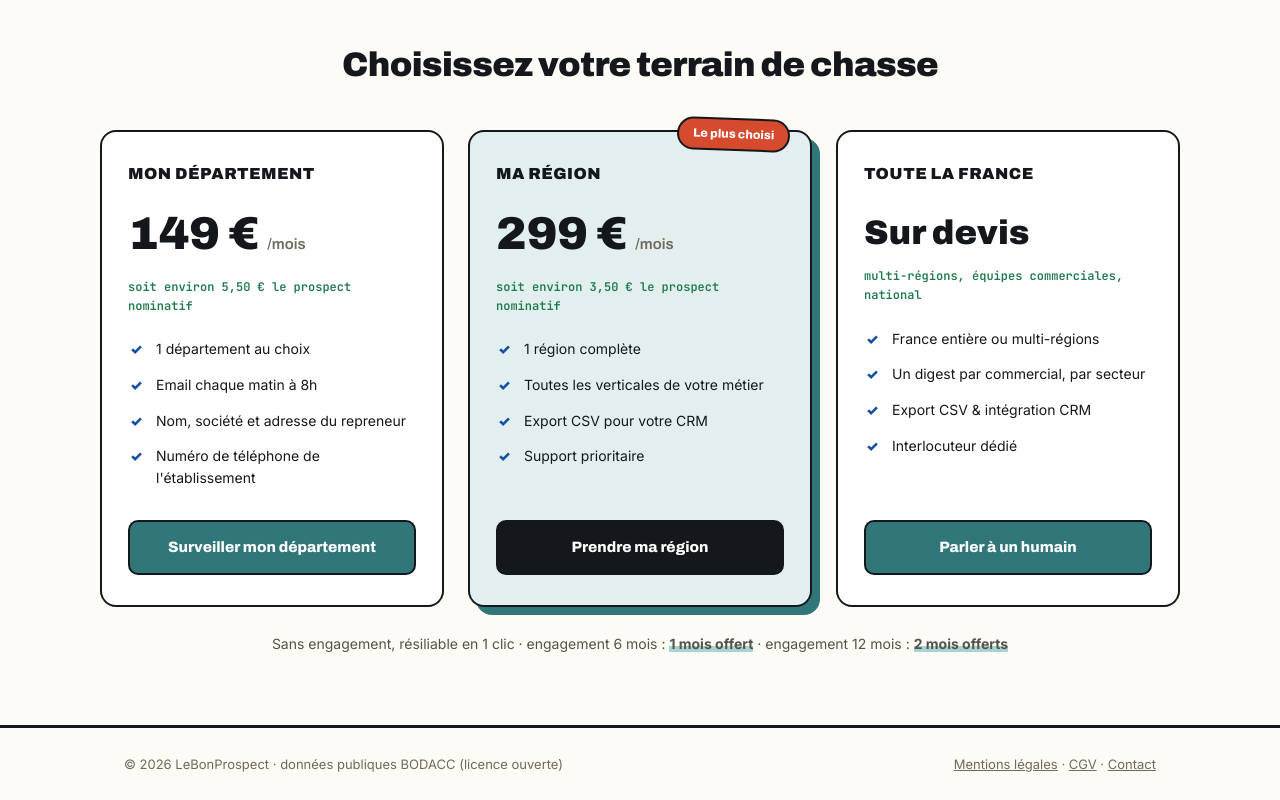
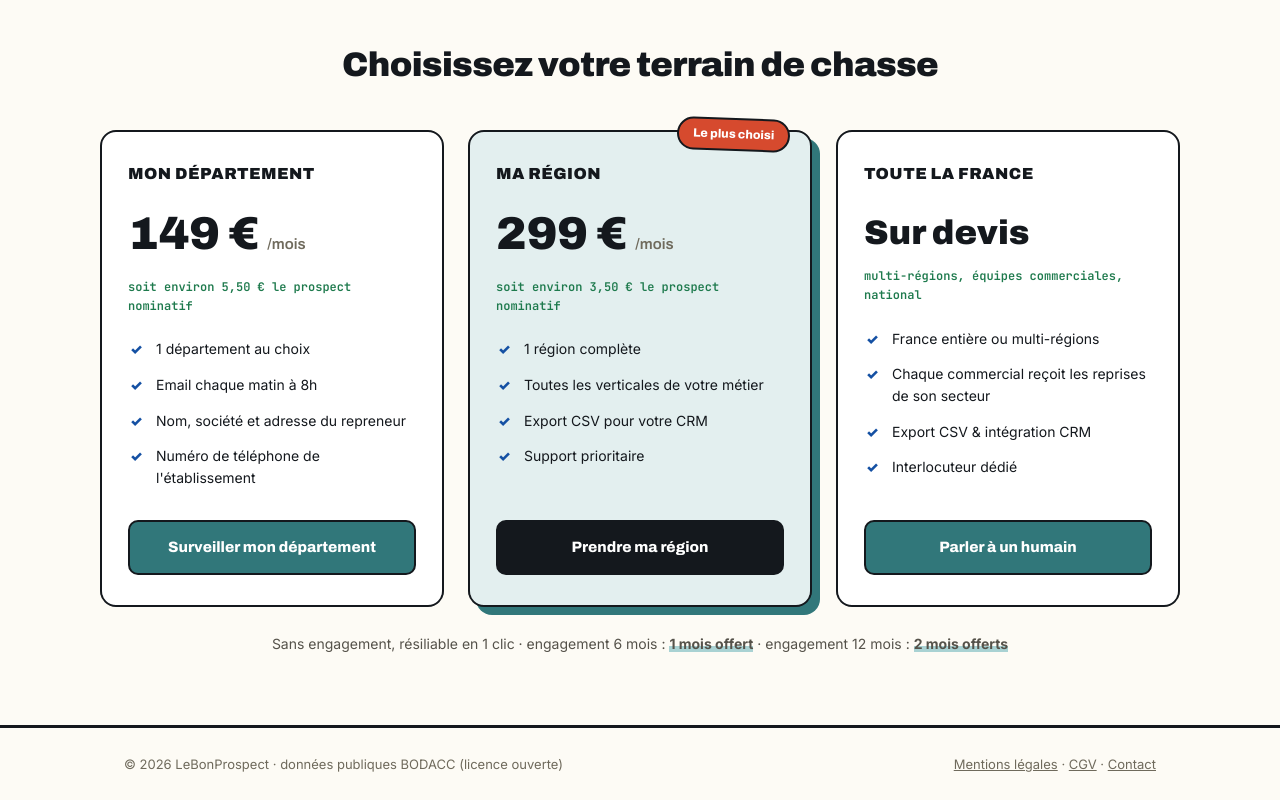
Before and after one commit to babamalaa/lebonprospect, a Next.js app in the folder site/: page / in a window 1280 px wide. Shown: the part 3216-4016 px from the top of the page. Built offline with nearby package versions, Linux system fonts and the light colour scheme.

Commit message:
site: reformulation feature enterprise (digest → reprises de son secteur)

```diff
--- a/site/app/page.js
+++ b/site/app/page.js
@@ -211,7 +211,7 @@ export default function Home() {
             <div className="vol">multi-régions, équipes commerciales, national</div>
             <ul>
               <li>France entière ou multi-régions</li>
-              <li>Un digest par commercial, par secteur</li>
+              <li>Chaque commercial reçoit les reprises de son secteur</li>
               <li>Export CSV &amp; intégration CRM</li>
               <li>Interlocuteur dédié</li>
             </ul>
```
